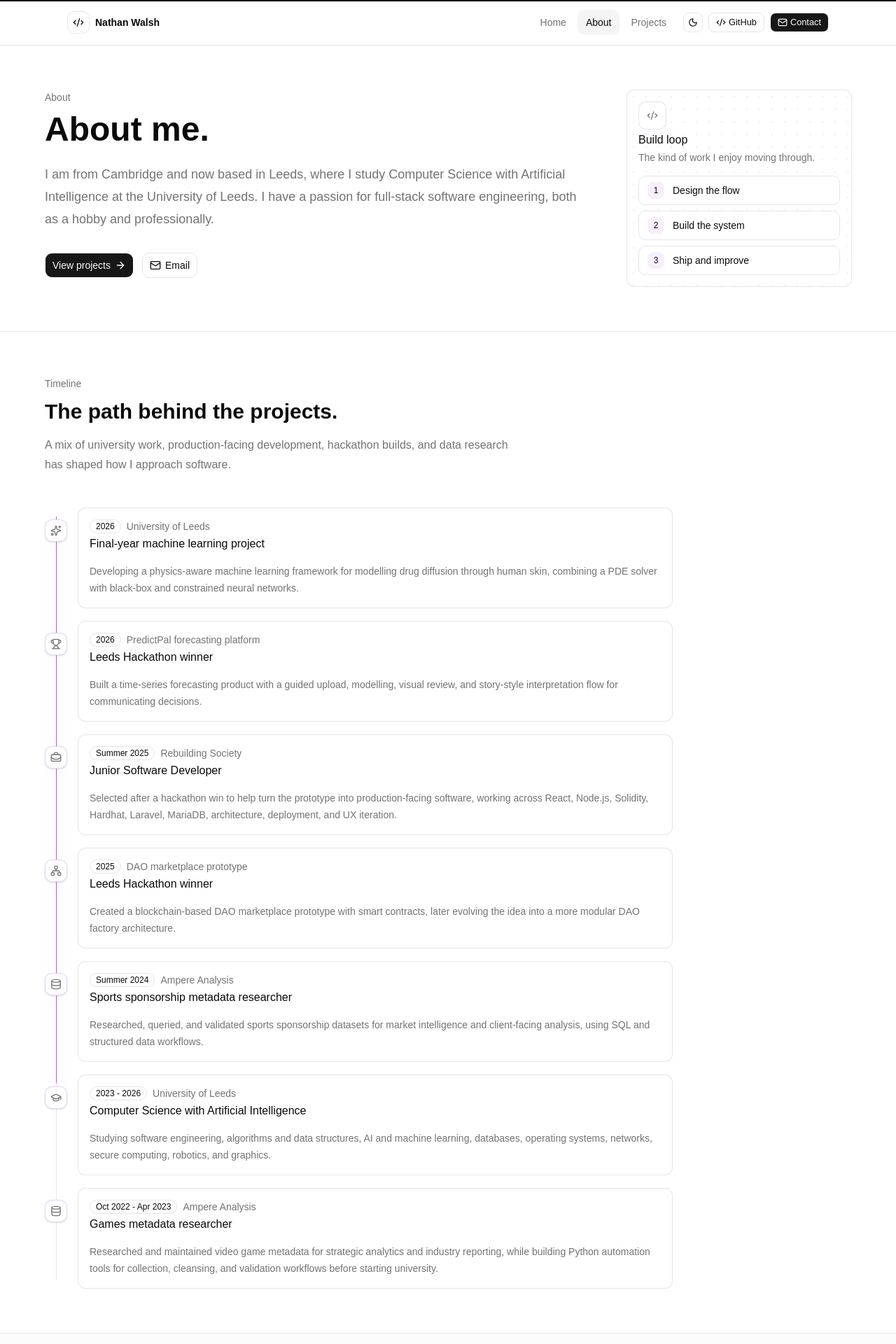
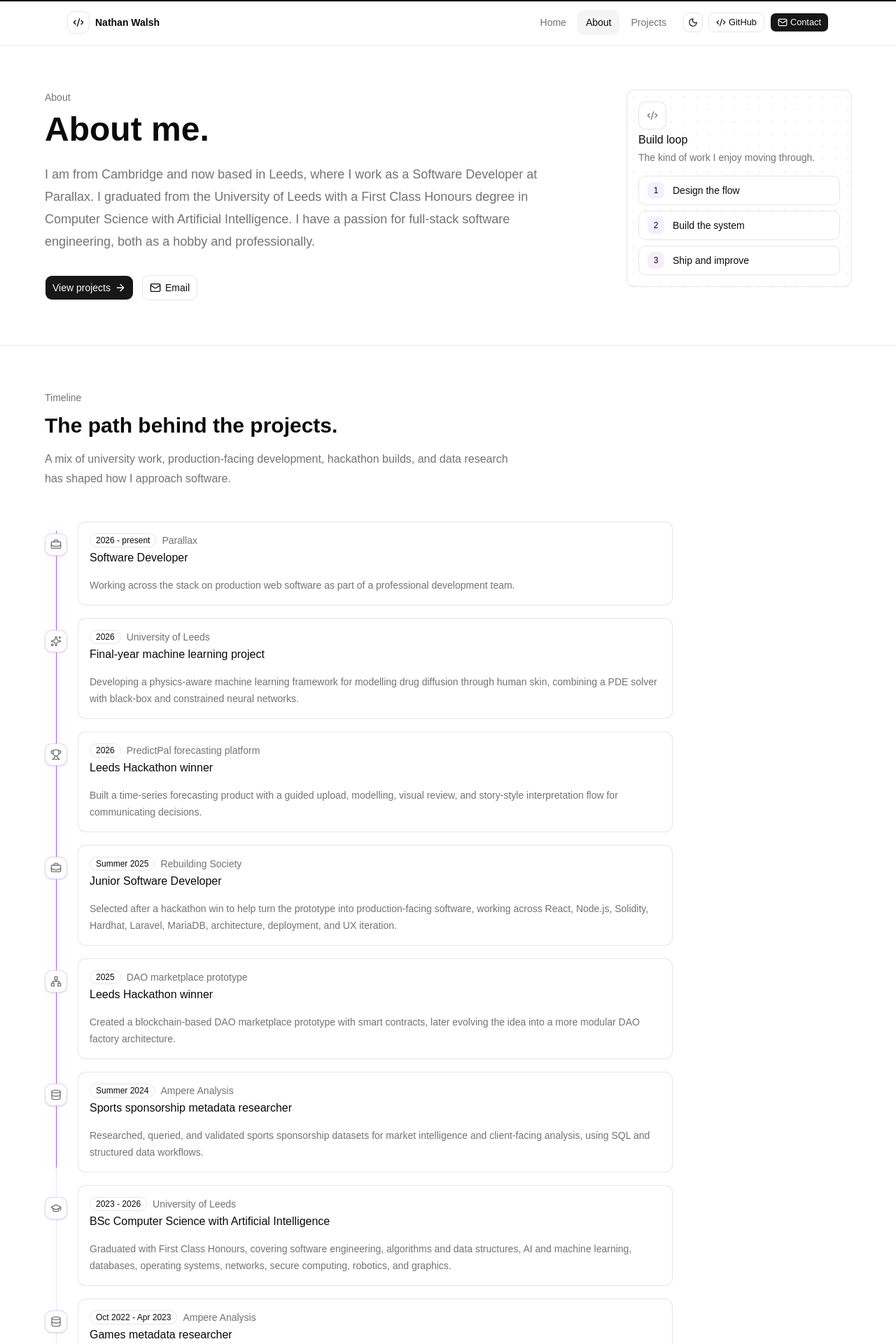
Before and after one commit to NathanWalash/portfolio, a React (Vite) app: page /about in a window 1280 px wide. Shown: the top 1920 px of the page at 70% size. Built offline with nearby package versions, Linux system fonts and the light colour scheme.

Commit message:
content: update profile for post-graduation role
Reflect current status: Software Developer at Parallax, First Class
Honours BSc completed. Updates profile summary and highlights, the
about intro and timeline, the /about route description, and adds
worksFor/alumniOf to the Person JSON-LD.

```diff
--- a/index.html
+++ b/index.html
@@ -46,7 +46,15 @@
         "@context": "https://schema.org",
         "@type": "Person",
         "name": "Nathan Walsh",
-        "jobTitle": "Full-Stack Developer and Software Engineer",
+        "jobTitle": "Software Developer",
+        "worksFor": {
+          "@type": "Organization",
+          "name": "Parallax"
+        },
+        "alumniOf": {
+          "@type": "CollegeOrUniversity",
+          "name": "University of Leeds"
+        },
         "sameAs": [
           "https://github.com/NathanWalash",
           "https://www.linkedin.com/in/nathan-walsh1/"
--- a/src/components/layout/RouteMetadata.tsx
+++ b/src/components/layout/RouteMetadata.tsx
@@ -67,7 +67,7 @@ function getRouteMetadata(pathname: string) {
     return {
       title: "About | Nathan Walsh",
       description:
-        "Learn more about Nathan Walsh, a full-stack developer from Cambridge based in Leeds, studying Computer Science with Artificial Intelligence.",
+        "Learn more about Nathan Walsh, a full-stack developer from Cambridge based in Leeds, working as a Software Developer at Parallax after graduating in Computer Science with Artificial Intelligence.",
       path: "/about",
     }
   }
--- a/src/data/profile.ts
+++ b/src/data/profile.ts
@@ -12,14 +12,14 @@ export const profile = {
   title: "Full-Stack Developer",
   location: "United Kingdom",
   summary:
-    "Full-stack developer and final-year Computer Science with Artificial Intelligence student building practical software across web apps, backend systems, data workflows, and AI-assisted products.",
+    "Full-stack developer building practical software across web apps, backend systems, data workflows, and AI-assisted products. Currently a Software Developer at Parallax and a Computer Science with Artificial Intelligence graduate of the University of Leeds.",
   contactNote:
     "Reach me by email, LinkedIn, or GitHub for professional contact.",
   highlights: [
-    "BSc Computer Science with Artificial Intelligence at the University of Leeds",
-    "Predicted First Class",
+    "Software Developer at Parallax",
+    "First Class Honours BSc in Computer Science with Artificial Intelligence, University of Leeds",
     "Leeds Hackathon winner in 2025 and 2026",
-    "Junior Software Developer experience across React, Node.js, Solidity, Laravel, and databases",
+    "Experience across React, TypeScript, Node.js, Python, Solidity, and Laravel",
   ],
   profileImage: {
     src: profileImageSrc,
--- a/src/pages/About.tsx
+++ b/src/pages/About.tsx
@@ -28,6 +28,14 @@ import {
 import { profile } from "@/data/profile"
 
 const timeline = [
+  {
+    date: "2026 - present",
+    title: "Software Developer",
+    meta: "Parallax",
+    description:
+      "Working across the stack on production web software as part of a professional development team.",
+    Icon: BriefcaseBusiness,
+  },
   {
     date: "2026",
     title: "Final-year machine learning project",
@@ -70,10 +78,10 @@ const timeline = [
   },
   {
     date: "2023 - 2026",
-    title: "Computer Science with Artificial Intelligence",
+    title: "BSc Computer Science with Artificial Intelligence",
     meta: "University of Leeds",
     description:
-      "Studying software engineering, algorithms and data structures, AI and machine learning, databases, operating systems, networks, secure computing, robotics, and graphics.",
+      "Graduated with First Class Honours, covering software engineering, algorithms and data structures, AI and machine learning, databases, operating systems, networks, secure computing, robotics, and graphics.",
     Icon: GraduationCap,
   },
   {
@@ -108,10 +116,11 @@ export function About() {
               <TypewriterText text="About me." characterDelay={0.035} />
             </h1>
             <p className="mt-5 max-w-3xl text-base leading-7 text-muted-foreground sm:mt-6 sm:text-lg sm:leading-8">
-              I am from Cambridge and now based in Leeds, where I study
-              Computer Science with Artificial Intelligence at the University of
-              Leeds. I have a passion for full-stack software engineering, both
-              as a hobby and professionally.
+              I am from Cambridge and now based in Leeds, where I work as a
+              Software Developer at Parallax. I graduated from the University of
+              Leeds with a First Class Honours degree in Computer Science with
+              Artificial Intelligence. I have a passion for full-stack software
+              engineering, both as a hobby and professionally.
             </p>
 
             <div className="mt-8 flex flex-col gap-3 min-[420px]:flex-row min-[420px]:flex-wrap">
```
